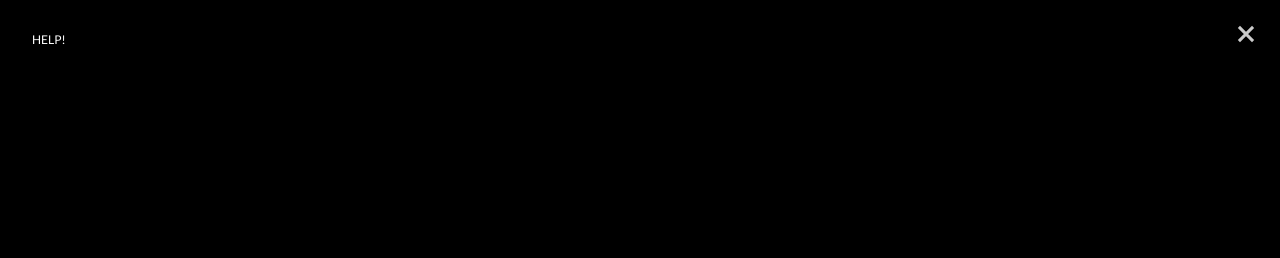
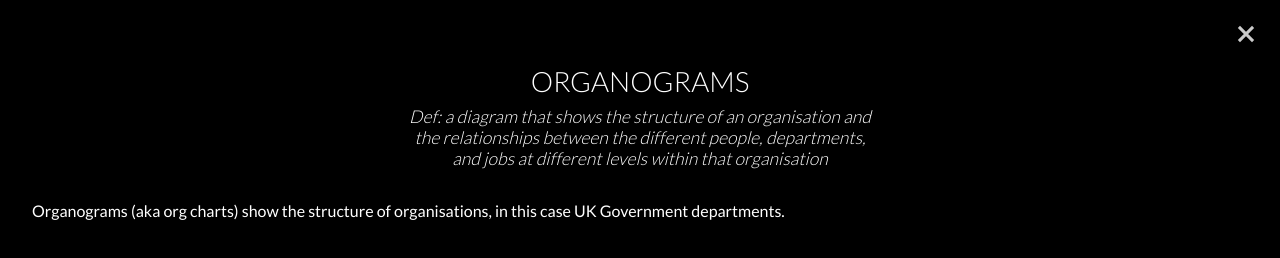
Before and after one commit to peterrcook/organograms, a plain HTML site: page app/index.html in a window 1280 px wide. Both pictures are taken after a click on the element 1252 px from the left and 770 px from the top of the page. Drawn offline with Linux system fonts and the light colour scheme.

Commit message:
Add content to help panel

```diff
--- a/app/css/style.css
+++ b/app/css/style.css
@@ -1,6 +1,6 @@
 body {
   font-family: 'Lato', sans-serif;
-  font-size: 12px;
+  font-size: 1rem;
   background-color: #000;
   color: #fff;
   margin: 0;
@@ -182,6 +182,30 @@ canvas {
     padding: 2rem;
 }
 
+#help .header {
+    margin: 2rem 0;
+}
+
+#help .header h1, #help .header h2 {
+    font-weight: 100;
+    text-align: center;
+    margin: 0;
+}
+
+#help .header h1 {
+    margin: 1rem 0 0.25rem;
+    font-size: 1.75rem;
+    text-transform: uppercase;
+}
+
+#help .header h2 {
+    font-size: 1.1rem;
+    font-style: italic;
+    max-width: 30rem;
+    margin: 0.5rem auto;
+    text-align: center;
+}
+
 @media screen and (min-width: 30em) and (max-width: 60em) {
     #gallery .item {
         flex-basis: 50%;
--- a/app/index.html
+++ b/app/index.html
@@ -109,12 +109,18 @@
       <svg xmlns="http://www.w3.org/2000/svg" width="24" height="24" viewBox="0 0 24 24"><path d="M0 0h24v24H0z" fill="none"/><path d="M12 2C6.48 2 2 6.48 2 12s4.48 10 10 10 10-4.48 10-10S17.52 2 12 2zm1 15h-2v-6h2v6zm0-8h-2V7h2v2z"/></svg>
     </div>
     <div id="help" class="panel">
+      <div class="header">
+        <h1>Organograms</h1>
+        <h2>Def: a diagram that shows the structure of an organisation and the relationships between the different people, departments, and jobs at different levels within that organisation</h2>
+      </div>
+      <div class="content">
+        <div>Organograms (aka org charts) show the structure of organisations, in this case UK Government departments.</div>
+      </div>
       <div class="close-button" onclick="closeHelp()">
         <svg width="20" height="20">
           <path d="M-10,0 l20,0 M0,-10 l-0,20" transform="translate(10,10)rotate(45)" />
         </svg>
       </div>
-      HELP!
     </div>
   </div>
 
```
